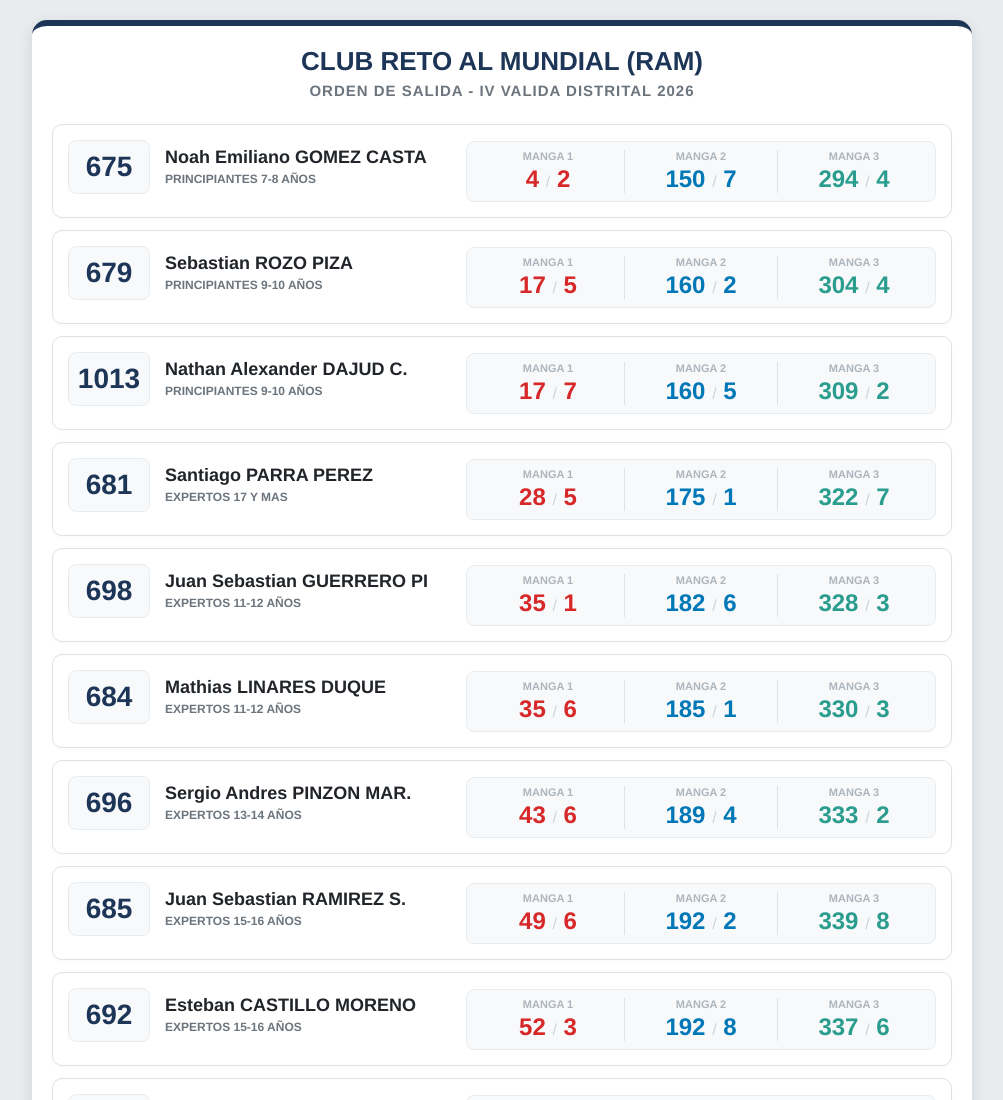
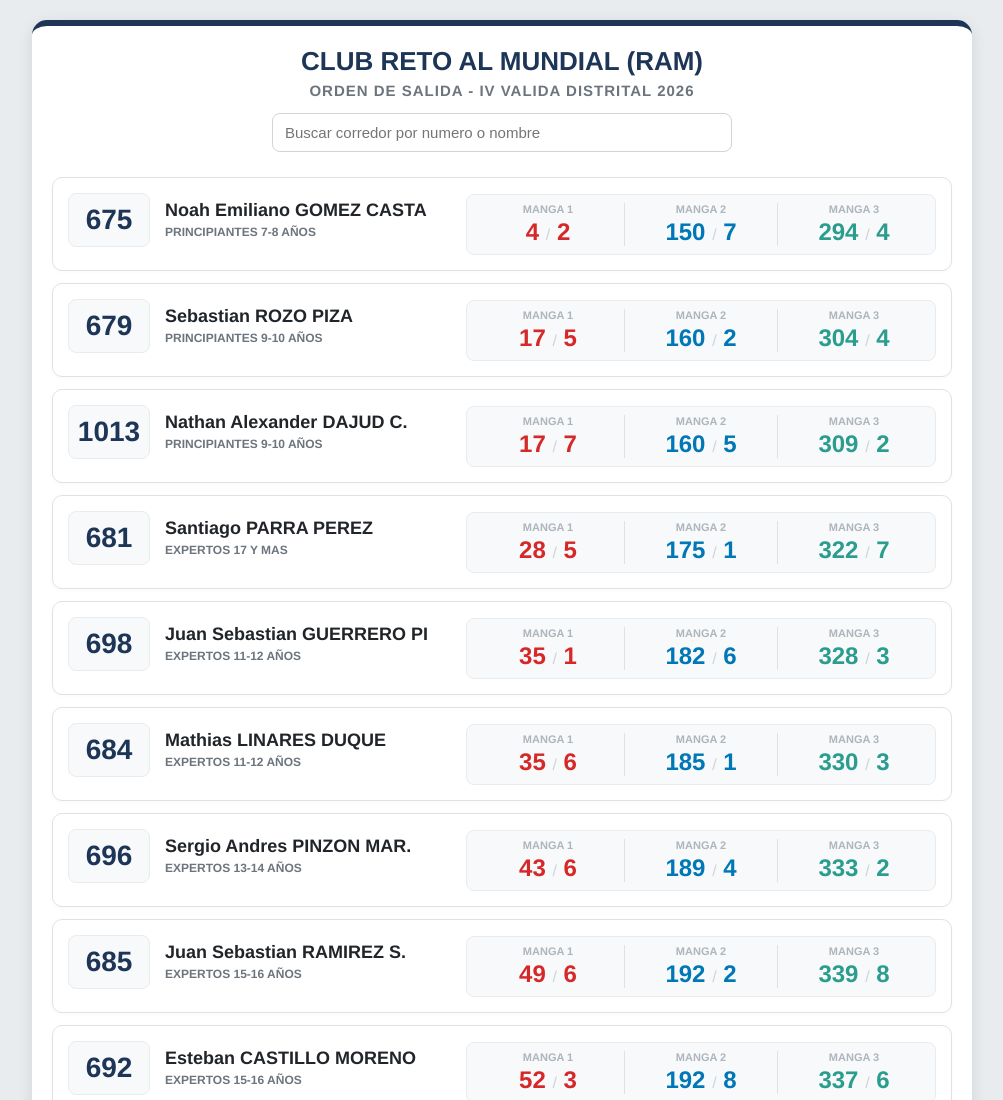
Before and after one commit to cruzexx/RAM-IVDistrital, a plain HTML site: page index.html in a window 1280 px wide. Shown: the top 1100 px of the page, without its empty margins (138-1141 px from the left). Drawn offline with Linux system fonts and the light colour scheme.

Commit message:
Add search input and results display for rider

```diff
--- a/index.html
+++ b/index.html
@@ -8,15 +8,22 @@
 <body style="margin: 0; padding: 20px 10px; background-color: #e9ecef; font-family: 'Helvetica Neue', Helvetica, Arial, sans-serif;">
 
     <!-- Contenedor Principal -->
-    <div style="max-width: 900px; margin: 0 auto; background-color: #ffffff; padding: 20px; border-radius: 15px; box-shadow: 0 4px 15px rgba(0,0,0,0.1); border-top: 6px solid #1d3557;">
+    <div id="ram-contenedor" style="max-width: 900px; margin: 0 auto; background-color: #ffffff; padding: 20px; border-radius: 15px; box-shadow: 0 4px 15px rgba(0,0,0,0.1); border-top: 6px solid #1d3557;">
 
         <!-- Encabezado -->
-        <div style="text-align: center; margin-bottom: 25px;">
+        <div id="encabezado-ram" style="text-align: center; margin-bottom: 25px;">
             <h1 style="color: #1d3557; margin: 0 0 5px 0; font-size: 26px; font-weight: 900; text-transform: uppercase;">Club Reto al Mundial (RAM)</h1>
             <h2 style="color: #6c757d; margin: 0; font-size: 15px; font-weight: bold; letter-spacing: 1px;">ORDEN DE SALIDA - IV VALIDA DISTRITAL 2026</h2>
+            <div style="margin-top: 14px;">
+                <input id="buscador-corredor" type="text" placeholder="Buscar corredor por numero o nombre" aria-label="Buscar corredor por numero o nombre" style="width: 100%; max-width: 460px; padding: 10px 12px; border: 1px solid #ced4da; border-radius: 8px; font-size: 15px; color: #212529; background-color: #ffffff; box-sizing: border-box;">
+            </div>
         </div>
 
         <!-- LISTA DE CORREDORES -->
+        <div id="mensaje-sin-resultados" style="display: none; margin: 8px 0 16px 0; padding: 10px 12px; text-align: center; color: #6c757d; background-color: #f8f9fa; border: 1px solid #e9ecef; border-radius: 8px; font-weight: 600;">
+            No se encontraron corredores con ese numero o nombre.
+        </div>
+        <div id="resultados-busqueda-vertical" style="display: none; grid-template-columns: repeat(auto-fit, minmax(260px, 1fr)); gap: 16px; margin-bottom: 16px;"></div>
 
         <!-- 1 -->
         <div style="display: flex; flex-wrap: wrap; align-items: center; background-color: #ffffff; border: 1px solid #dee2e6; border-radius: 10px; margin-bottom: 12px; padding: 15px; box-shadow: 0 2px 5px rgba(0,0,0,0.02);">
@@ -469,5 +476,6 @@
         </div>
 
     </div>
+    <script src="buscador-corredor.js"></script>
 </body>
 </html>
```
